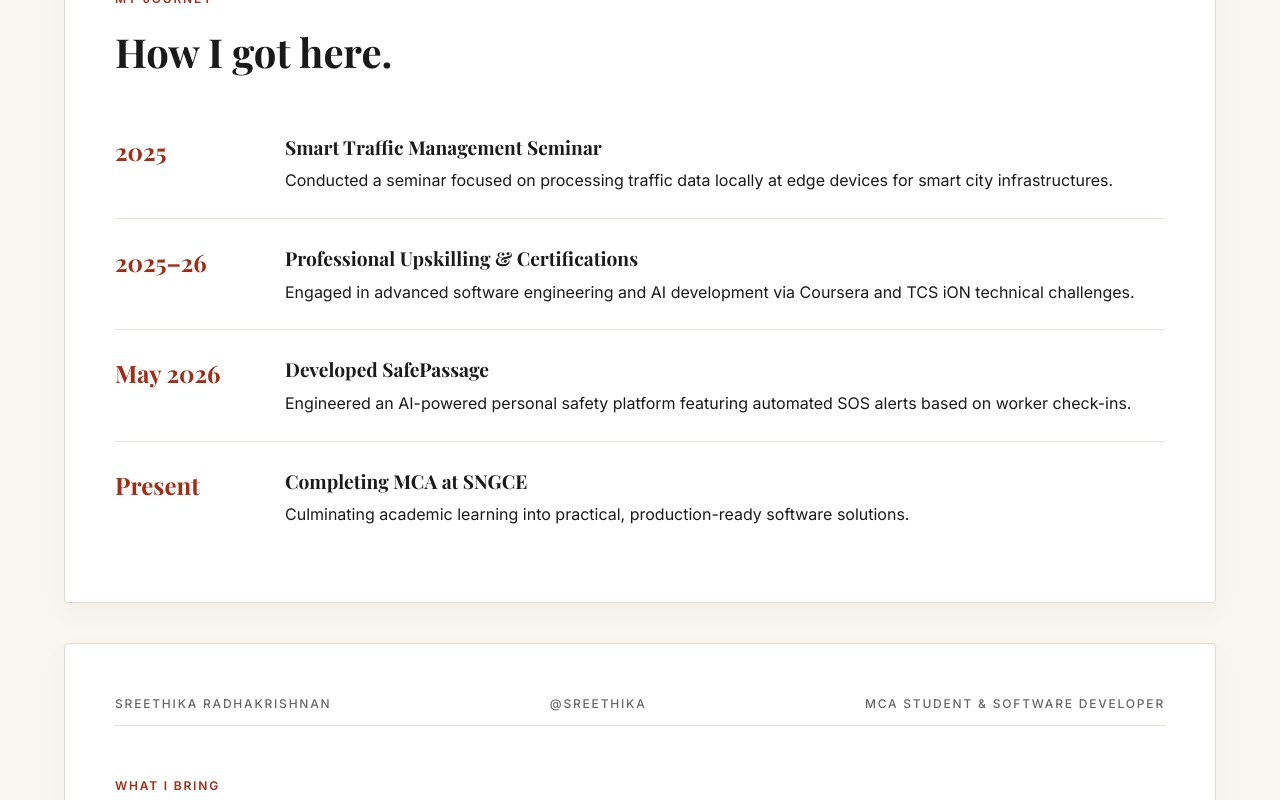
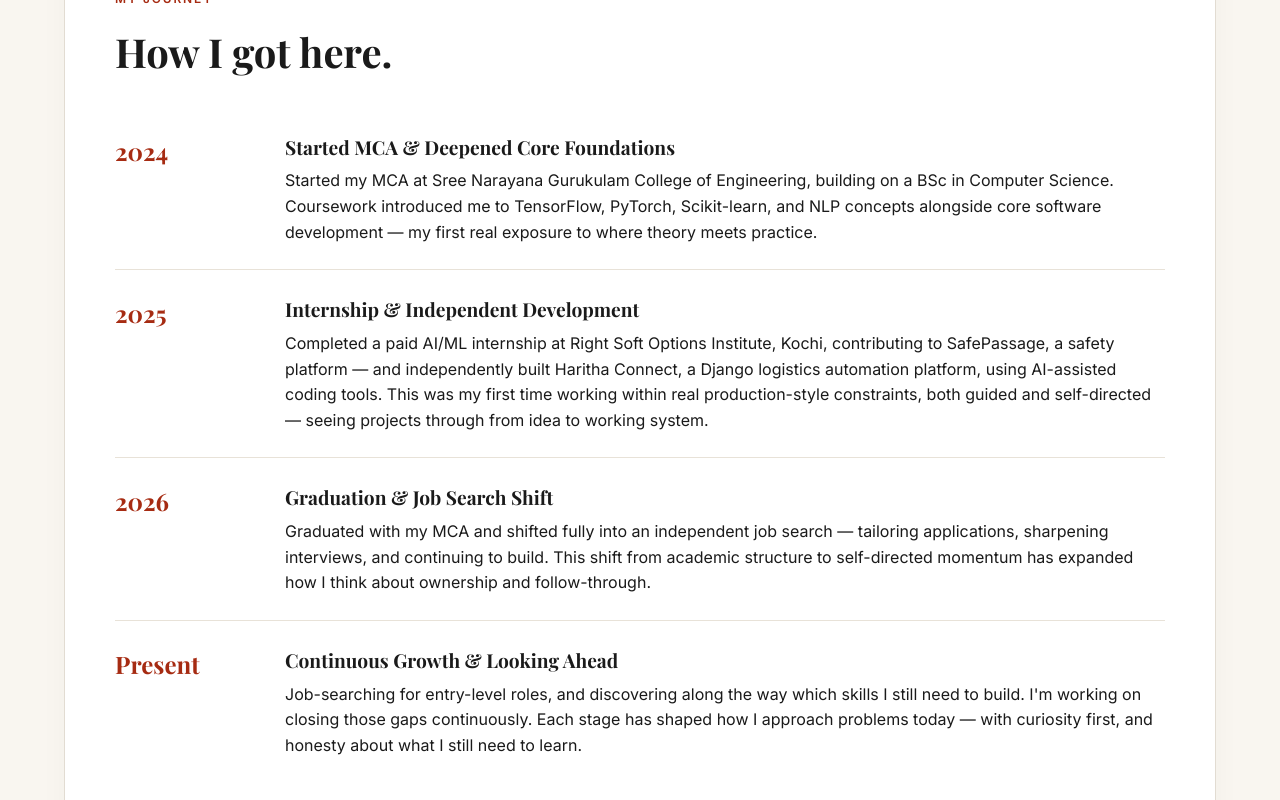
Before and after one commit to Sr-2525/Portfolio, a React app: page / in a window 1280 px wide. Shown: the part 1280-2080 px from the top of the page. Built offline with nearby package versions, Linux system fonts and the light colour scheme; the HTML template or start-up script is replaced by a standard one; a web font is replaced by a local one.

Commit message:
Updated Journey section with detailed academic, internship, and transition timeline

```diff
--- a/src/components/Journey.jsx
+++ b/src/components/Journey.jsx
@@ -9,38 +9,39 @@ function Journey() {
 
       <div>
         <div className="timeline-item">
-          <div className="timeline-year">2025</div>
+          <div className="timeline-year">2024</div>
           <div className="timeline-content">
-            <h3>Smart Traffic Management Seminar</h3>
-            <p>Conducted a seminar focused on processing traffic data locally at edge devices for smart city infrastructures.</p>
+            <h3>Started MCA &amp; Deepened Core Foundations</h3>
+            <p>Started my MCA at Sree Narayana Gurukulam College of Engineering, building on a BSc in Computer Science. Coursework introduced me to TensorFlow, PyTorch, Scikit-learn, and NLP concepts alongside core software development — my first real exposure to where theory meets practice.</p>
           </div>
         </div>
 
         <div className="timeline-item">
-          <div className="timeline-year">2025–26</div>
+          <div className="timeline-year">2025</div>
           <div className="timeline-content">
-            <h3>Professional Upskilling &amp; Certifications</h3>
-            <p>Engaged in advanced software engineering and AI development via Coursera and TCS iON technical challenges.</p>
+            <h3>Internship &amp; Independent Development</h3>
+            <p>Completed a paid AI/ML internship at Right Soft Options Institute, Kochi, contributing to SafePassage, a safety platform — and independently built Haritha Connect, a Django logistics automation platform, using AI-assisted coding tools. This was my first time working within real production-style constraints, both guided and self-directed — seeing projects through from idea to working system.</p>
           </div>
         </div>
 
         <div className="timeline-item">
-          <div className="timeline-year">May 2026</div>
+          <div className="timeline-year">2026</div>
           <div className="timeline-content">
-            <h3>Developed SafePassage</h3>
-            <p>Engineered an AI-powered personal safety platform featuring automated SOS alerts based on worker check-ins.</p>
+            <h3>Graduation &amp; Job Search Shift</h3>
+            <p>Graduated with my MCA and shifted fully into an independent job search — tailoring applications, sharpening interviews, and continuing to build. This shift from academic structure to self-directed momentum has expanded how I think about ownership and follow-through.</p>
           </div>
         </div>
 
         <div className="timeline-item">
           <div className="timeline-year">Present</div>
           <div className="timeline-content">
-            <h3>Completing MCA at SNGCE</h3>
-            <p>Culminating academic learning into practical, production-ready software solutions.</p>
+            <h3>Continuous Growth &amp; Looking Ahead</h3>
+            <p>Job-searching for entry-level roles, and discovering along the way which skills I still need to build. I'm working on closing those gaps continuously. Each stage has shaped how I approach problems today — with curiosity first, and honesty about what I still need to learn.</p>
           </div>
         </div>
       </div>
     </section>
   )
 }
+
 export default Journey
```
